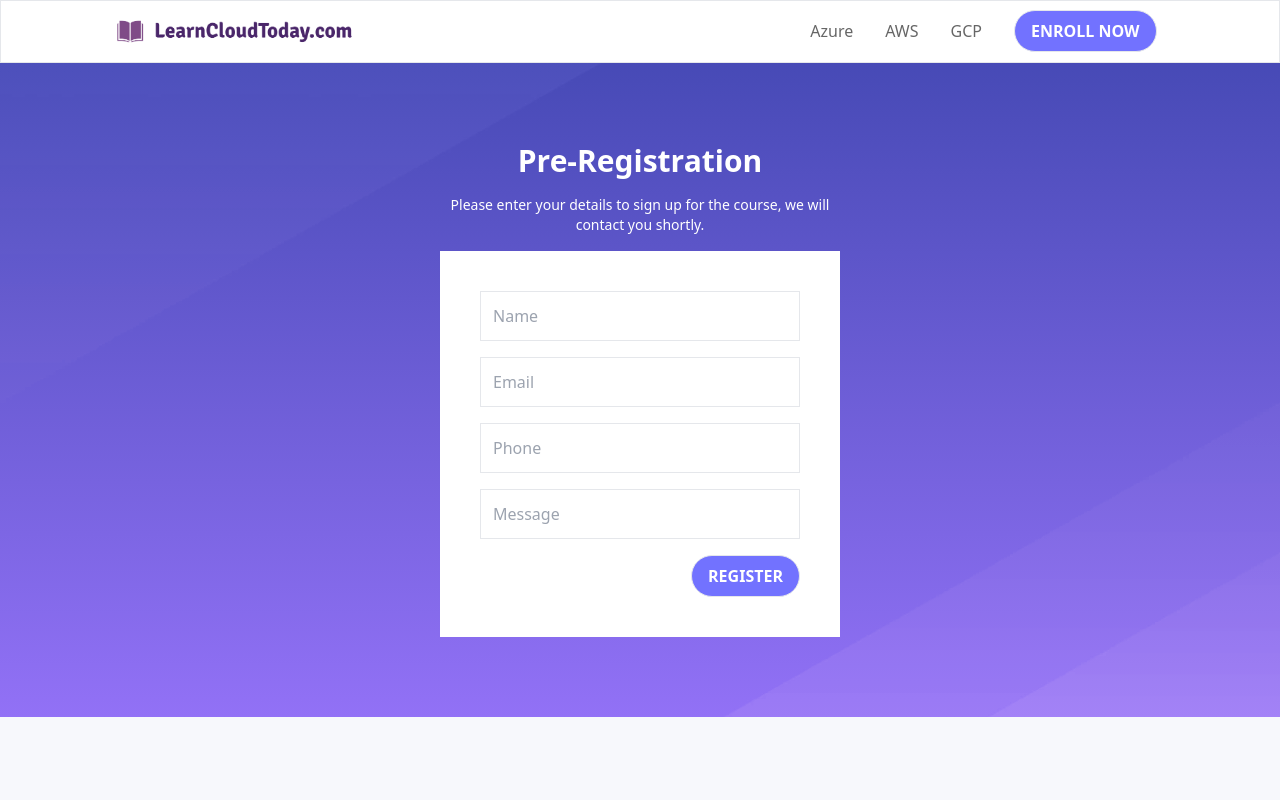
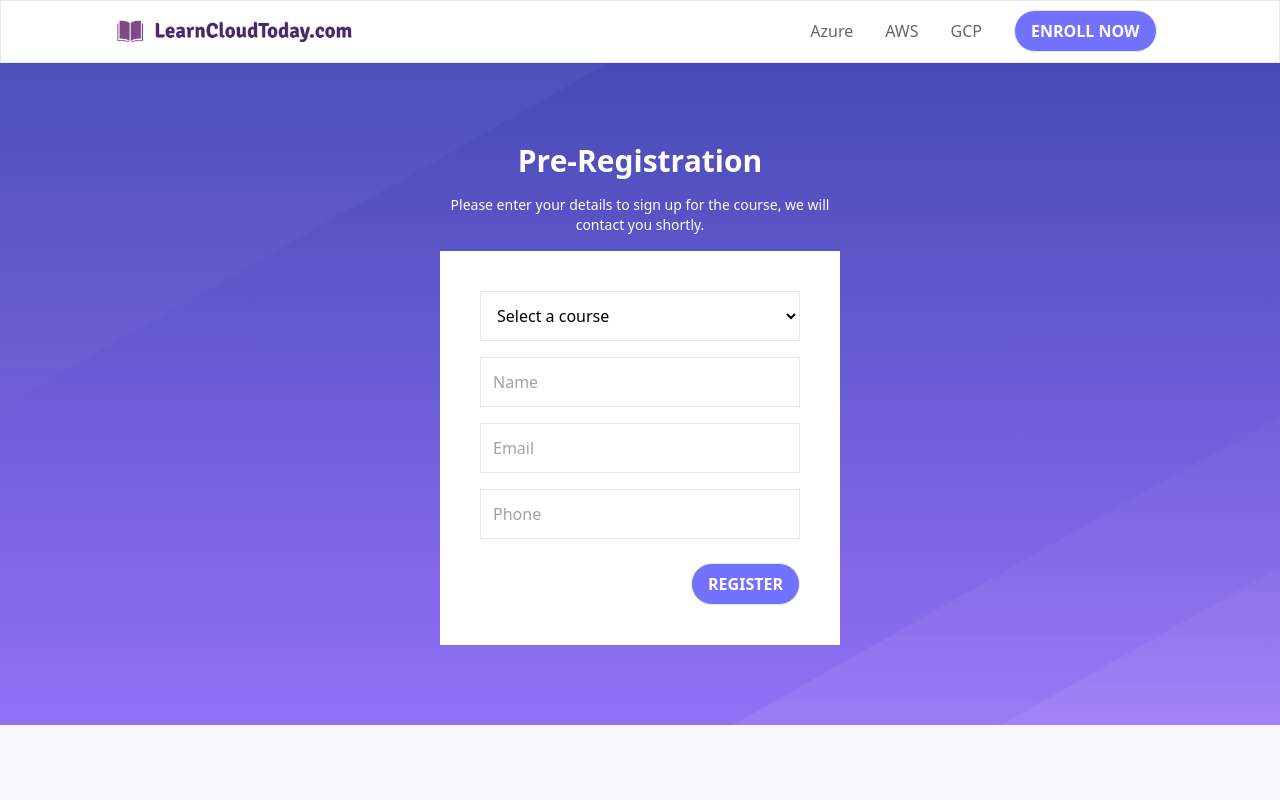
Before and after one commit to mindspirex/learncloudtoday, a Next.js app: page /enroll in a window 1280 px wide. Shown: the top 800 px of the page. Built offline with nearby package versions, Linux system fonts and the light colour scheme.

Commit message:
registration course dropdown

```diff
--- a/components/NavBar.tsx
+++ b/components/NavBar.tsx
@@ -5,9 +5,11 @@
 export default function NavBar() {
   return (
     <section className="container flex items-center justify-between">
-      <div className="w-64">
-        <Image src={logo} alt="log" className="object-cover" />
-      </div>
+      <Link href="/">
+        <div className="w-64">
+          <Image src={logo} alt="log" className="object-cover" />
+        </div>
+      </Link>
       <div className="flex items-center">
         <Link href="/azure" className="px-4 text-[#666666]">
           Azure
--- a/components/RegistrationForm.tsx
+++ b/components/RegistrationForm.tsx
@@ -8,11 +8,18 @@
         Please enter your details to sign up for the course, we will contact you
         shortly.
       </p>
-      <div className="flex w-[400px] flex-col gap-4 bg-white p-10">
-        <input placeholder="Name" className="border p-3" />
-        <input placeholder="Email" className="border p-3" />
-        <input placeholder="Phone" className="border p-3" />
-        <input placeholder="Message" className="border p-3" />
+      <div className="flex w-[400px] flex-col gap-6 bg-white p-10">
+        <div className="flex flex-col gap-4">
+          <select className="border bg-white p-3">
+            <option>Select a course</option>
+            <option>Azure</option>
+            <option>AWS</option>
+            <option>GCP</option>
+          </select>
+          <input placeholder="Name" className="border p-3" />
+          <input placeholder="Email" className="border p-3" />
+          <input placeholder="Phone" className="border p-3" />
+        </div>
         <div className="flex justify-end">
           <button className="rounded-full border bg-[#7272ff] px-4 py-2 font-semibold text-white">
             REGISTER
```
